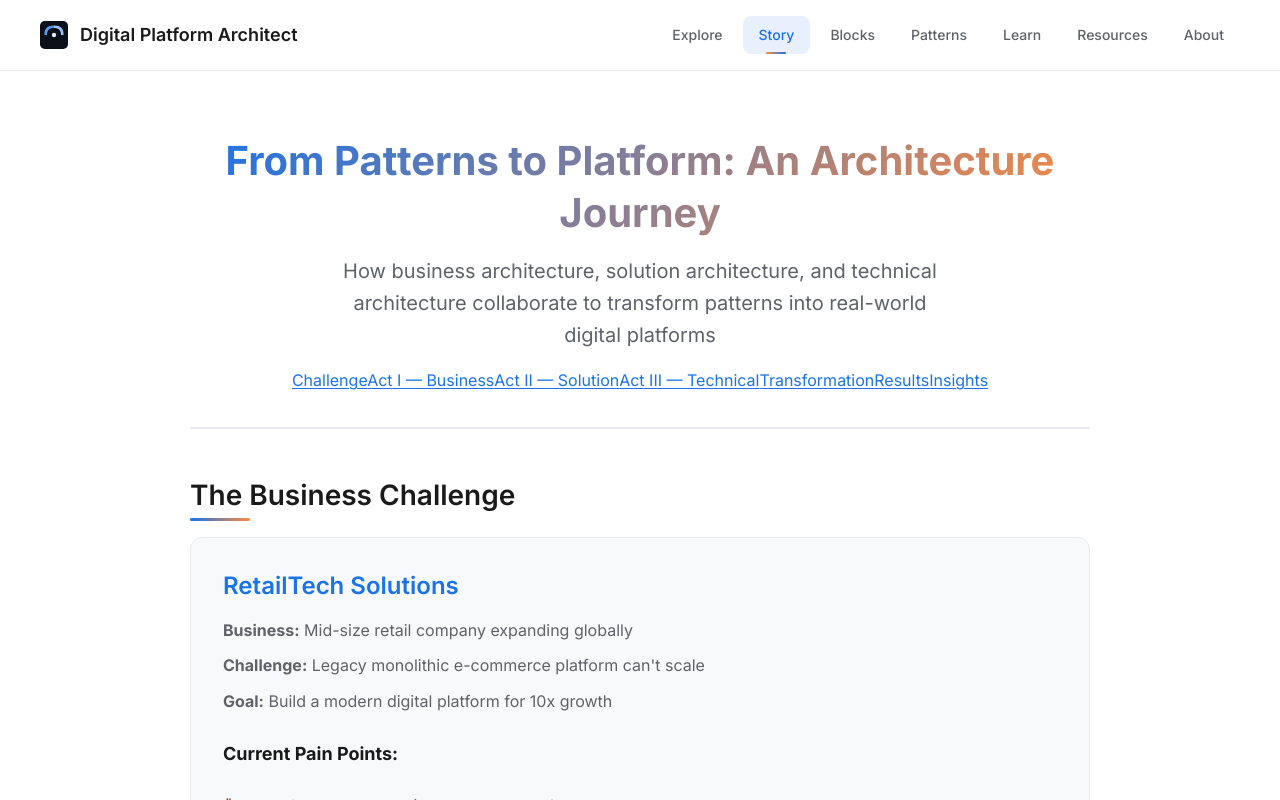
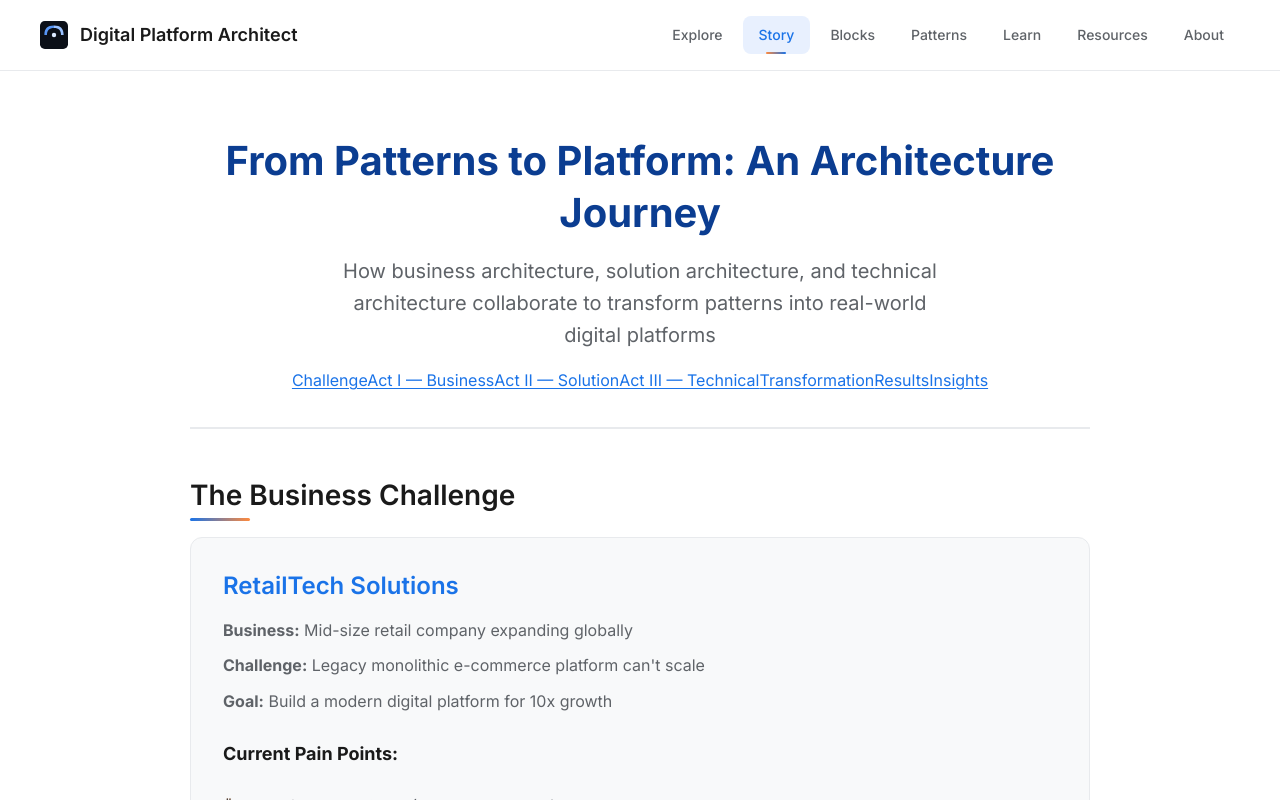
Before and after one commit to lahirugmg/digitalplatformarchitect, a Next.js app: page /story in a window 1280 px wide. Shown: the top 800 px of the page. Built offline with nearby package versions, Linux system fonts and the light colour scheme.

Commit message:
improve story text

```diff
--- a/app/globals.css
+++ b/app/globals.css
@@ -865,10 +865,7 @@
   font-size: 2.5rem;
   font-weight: 700;
   margin: 0 0 1rem 0;
-  background: linear-gradient(135deg, var(--primary), var(--orange));
-  -webkit-background-clip: text;
-  -webkit-text-fill-color: transparent;
-  background-clip: text;
+  color: var(--blue-deep);
 }
 
 .story-subtitle {
```
